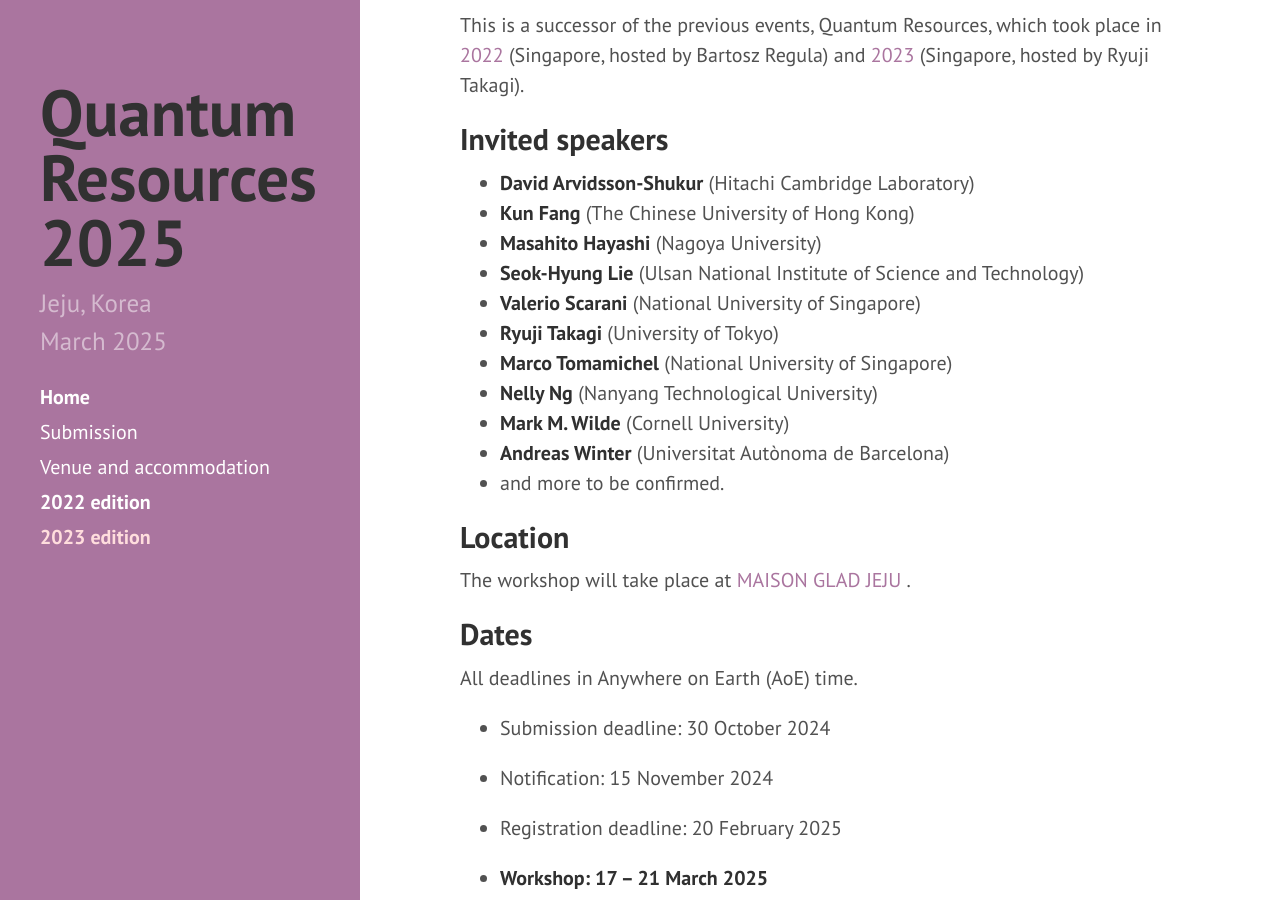
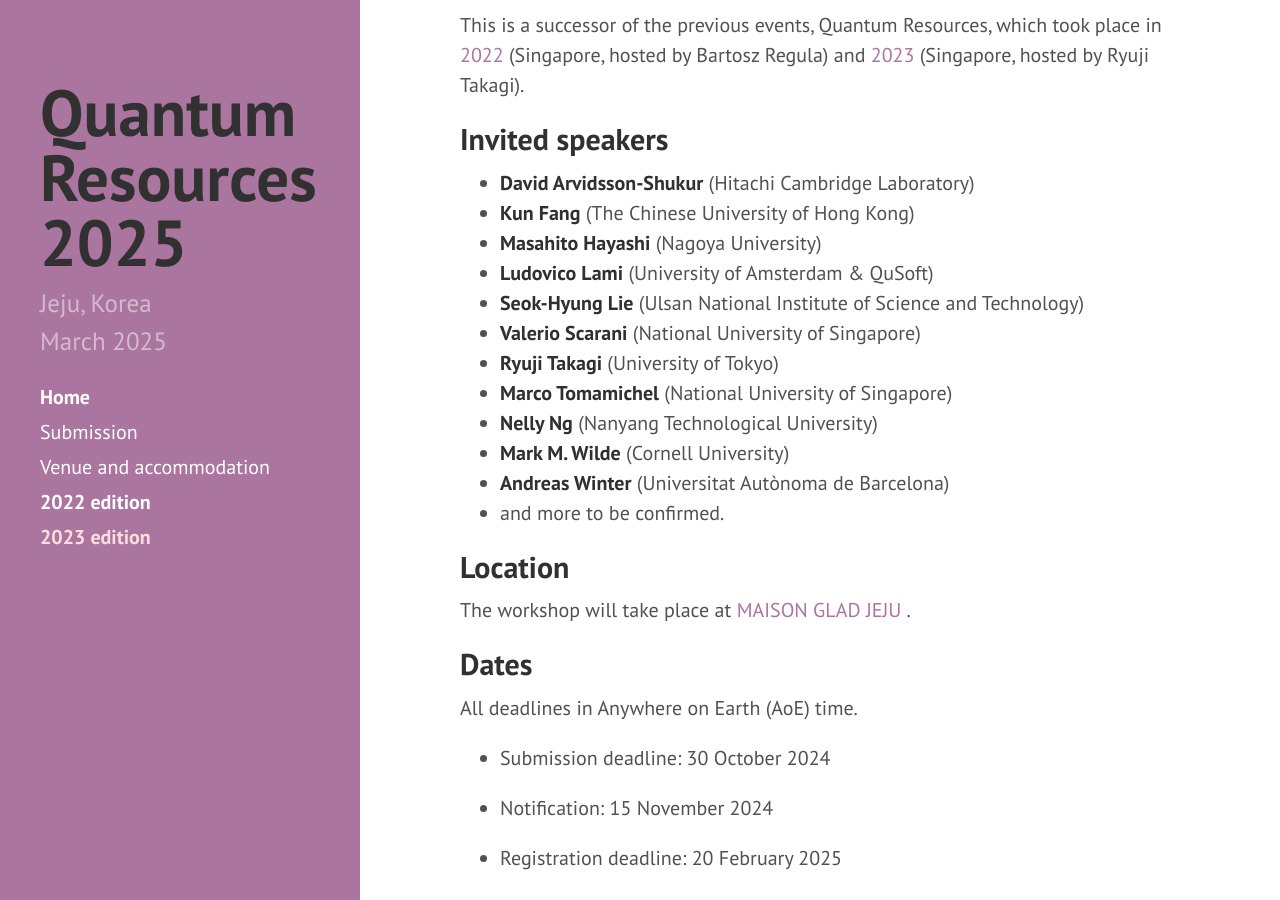
Before and after one commit to yeon-lee/yeon-lee.github.io, a Jekyll site: the page built from index.md, in a window 1280 px wide and 900 px high, scrolled down 993 px. Built offline with Jekyll 4.4.1, drawn with Linux system fonts in a browser that asks for light colours; nearby versions of some CDN libraries.

Commit message:
Update index.md

```diff
--- a/index.md
+++ b/index.md
@@ -20,6 +20,7 @@
 * **David Arvidsson-Shukur** (Hitachi Cambridge Laboratory)
 * **Kun Fang** (The Chinese University of Hong Kong)
 * **Masahito Hayashi** (Nagoya University)
+* **Ludovico Lami** (University of Amsterdam & QuSoft)
 * **Seok-Hyung Lie** (Ulsan National Institute of Science and Technology)
 * **Valerio Scarani** (National University of Singapore)
 * **Ryuji Takagi** (University of Tokyo)
```
